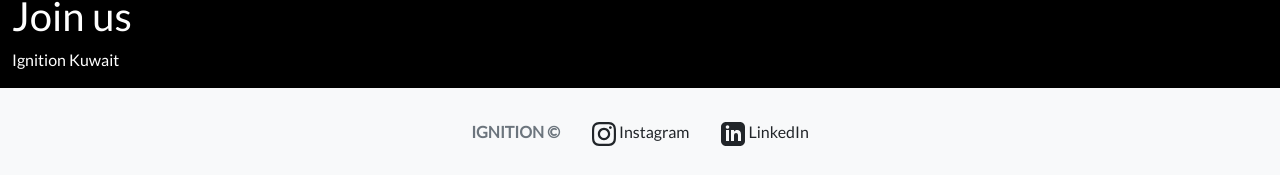
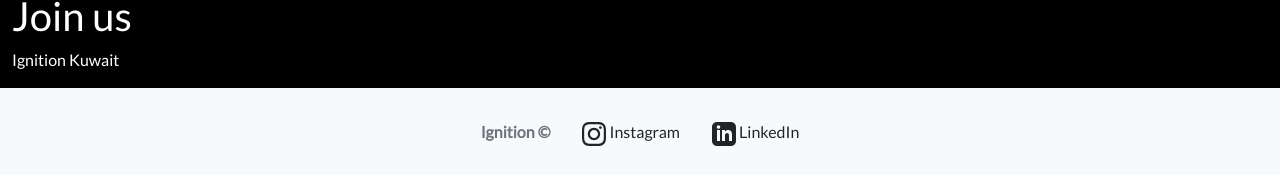
Before and after one commit to Ignition-Kuwait/Ignition-Kuwait, a Jekyll site: the page built from careers.md, in a window 1280 px wide. Shown: the part 974-1149 px from the top of the page. Built offline with Jekyll 4.4.1, drawn with Linux system fonts in a browser that asks for light colours.

Commit message:
Textual changes.

```diff
--- a/_includes/footer.html
+++ b/_includes/footer.html
@@ -3,7 +3,7 @@
     <div class="d-flex flex-wrap justify-content-center py-2">
       <ul class="nav nav-pills">
         <li class="nav-item">
-          <a href="/" class="nav-link text-muted text-uppercase fw-bold">
+          <a href="/" class="nav-link text-muted fw-bold">
             <span class="ignition">Ignition</span> ©
           </a>
         </li>
--- a/_includes/sections/home.html
+++ b/_includes/sections/home.html
@@ -2,7 +2,7 @@
   <div class="background" style="--bg: url('/img/Cave.jpg');">
     <div class="rounded position-absolute top-50 start-50 translate-middle" style="text-shadow: 0 0 20px #000;">
       <div class="container text-center">
-        <h1 class="display-4">Welcome to <span class="ignition text-uppercase fw-bold">Ignition</span>!</h1>
+        <h1 class="display-4">Welcome to <span class="ignition fw-bold">Ignition</span>!</h1>
         <p class="lead mt-5 animate__animated animate__slow animate__bounce animate__infinite infinite">
           <a href="/#about" class="link-light">
             <svg class="bi" width="64" height="64" fill="currentColor">
--- a/_includes/sections/principals.html
+++ b/_includes/sections/principals.html
@@ -12,7 +12,7 @@
           </div>
           <h6 class="display-6 text-center">Mission</h6>
           <p class="fade">
-            <span class="ignition text-uppercase">Ignition</span>’s mission is to create Kuwait’s first ever space
+            <span class="ignition">Ignition</span>’s mission is to create Kuwait’s first ever space
             exploration program and have a direct contribution to scientific development.
           </p>
         </div>
@@ -24,7 +24,7 @@
           </div>
           <h6 class="display-6 text-center">Vision</h6>
           <p class="fade">
-            <span class="ignition text-uppercase">Ignition</span>’s vision is to advance science and human civilization
+            <span class="ignition">Ignition</span>’s vision is to advance science and human civilization
             while spreading peace and encouraging global cooperation.
           </p>
         </div>
@@ -36,7 +36,7 @@
           </div>
           <h6 class="display-6 text-center">Values</h6>
           <p class="fade">
-            <span class="ignition text-uppercase">Ignition</span>’s vision is to instill the belief and faith in youth
+            <span class="ignition">Ignition</span>’s vision is to instill the belief and faith in youth
             leadership, to accomplish the endeavor of Space.
           </p>
         </div>
--- a/_includes/sections/unsdg.html
+++ b/_includes/sections/unsdg.html
@@ -5,7 +5,7 @@
         <img class="img-fluid" src="/img/unsdg-banner-white.png" alt="UNSDG Banner" loading="lazy">
       </div>
       <p class="text-center display-6">
-        <span class="ignition text-uppercase fw-bold">Ignition</span>’s contribution to the United Nations Sustainable
+        <span class="ignition fw-bold">Ignition</span>’s contribution to the United Nations Sustainable
         Development Goals
       </p>
       <div class="row align-items-center text-center">
```
Also changed, not shown: _includes/sections/about.html (+6 -6 lines).
